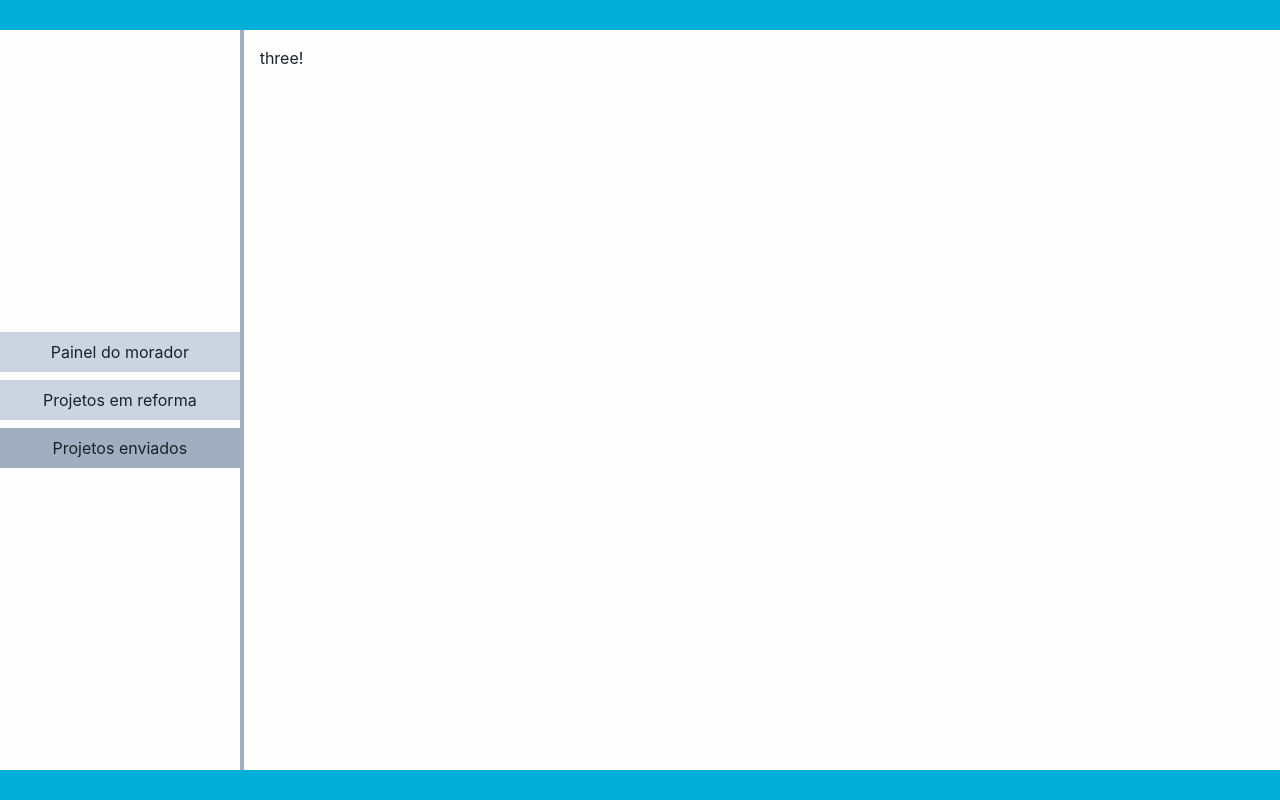
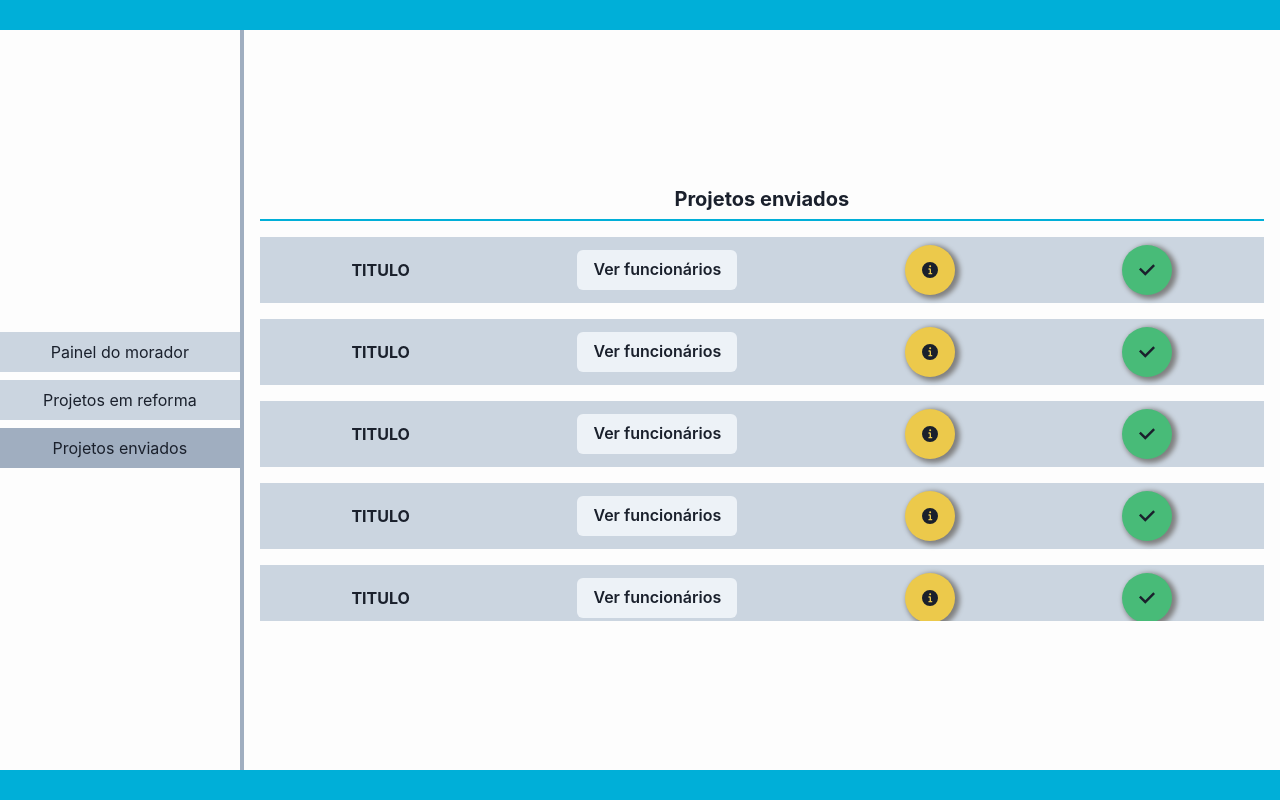
Before and after one commit to TYTO-code/Condominium, a React (Vite) app: page / in a window 1280 px wide. Both pictures are taken after a click on the tab "Projetos enviados". Built offline with nearby package versions, Linux system fonts and the light colour scheme.

Commit message:
feat: add SubmittedProjects

```diff
--- /dev/null
+++ b/src/components/ProjectBox/index.tsx
@@ -0,0 +1,62 @@
+import { CheckIcon, InfoIcon, CloseIcon } from '@chakra-ui/icons';
+import { Box, Button, Center, Flex, Text, Tooltip } from '@chakra-ui/react';
+import './styles.css';
+
+interface ProjectBoxProps {
+  children?: JSX.Element;
+  title: string;
+}
+function ProjectBox({ children, title }: ProjectBoxProps): JSX.Element {
+  return (
+    <Flex
+      w="100%"
+      mt="16px"
+      p={2}
+      direction="row"
+      justifyContent="space-around"
+      alignItems="center"
+      bg="gray.300"
+    >
+      <Text as="b">{title}</Text>
+      <Button>Ver funcionários</Button>
+      <Tooltip
+        label="Prazo e dias em obra"
+        aria-label="Tooltip contendo prazo e dias"
+      >
+        <Center
+          className="shadow"
+          w="50px"
+          h="50px"
+          borderRadius="full"
+          bg="yellow.400"
+        >
+          <InfoIcon />
+        </Center>
+      </Tooltip>
+      {/* <Tooltip label="Projeto reprovado" aria-label="Projeto reprovado">
+        <Center
+          className="shadow"
+          w="50px"
+          h="50px"
+          borderRadius="full"
+          bg="red.500"
+        >
+          <CloseIcon />
+        </Center>
+      </Tooltip> */}
+      <Tooltip label="Projeto aprovado" aria-label="Projeto aprovado">
+        <Center
+          className="shadow"
+          w="50px"
+          h="50px"
+          rounded="full"
+          bg="green.400"
+        >
+          <CheckIcon />
+        </Center>
+      </Tooltip>
+    </Flex>
+  );
+}
+
+export default ProjectBox;
--- /dev/null
+++ b/src/components/ProjectBox/styles.css
@@ -0,0 +1,3 @@
+.shadow {
+  box-shadow: 3px 2px 5px 2px gray;
+}
--- /dev/null
+++ b/src/components/SubmittedProjects/index.tsx
@@ -0,0 +1,26 @@
+import { Box, Flex } from '@chakra-ui/react';
+
+import PanelHeader from '../PanelHeader';
+import ProjectBox from '../ProjectBox';
+
+interface SubmittedProjectsProps {
+  children?: JSX.Element;
+}
+function SubmittedProjects({ children }: SubmittedProjectsProps): JSX.Element {
+  return (
+    <Flex direction="column" h="100%" justifyContent="center">
+      <PanelHeader title="Projetos enviados" />
+      <Box h="400px" overflowY="auto">
+        <ProjectBox title="TITULO" />
+        <ProjectBox title="TITULO" />
+        <ProjectBox title="TITULO" />
+        <ProjectBox title="TITULO" />
+        <ProjectBox title="TITULO" />
+        <ProjectBox title="TITULO" />
+        <ProjectBox title="TITULO" />
+      </Box>
+    </Flex>
+  );
+}
+
+export default SubmittedProjects;
--- a/src/pages/ResidentsPanel/index.tsx
+++ b/src/pages/ResidentsPanel/index.tsx
@@ -17,6 +17,7 @@ import {
 
 import InputFileUpload from '../../components/InputFileUpload';
 import PanelHeader from '../../components/PanelHeader';
+import SubmittedProjects from '../../components/SubmittedProjects';
 
 function ResidentsPanel(): JSX.Element {
   return (
@@ -174,8 +175,8 @@ function ResidentsPanel(): JSX.Element {
           <TabPanel>
             <p>two!</p>
           </TabPanel>
-          <TabPanel>
-            <p>three!</p>
+          <TabPanel h="100%">
+            <SubmittedProjects />
           </TabPanel>
         </TabPanels>
       </Flex>
```
